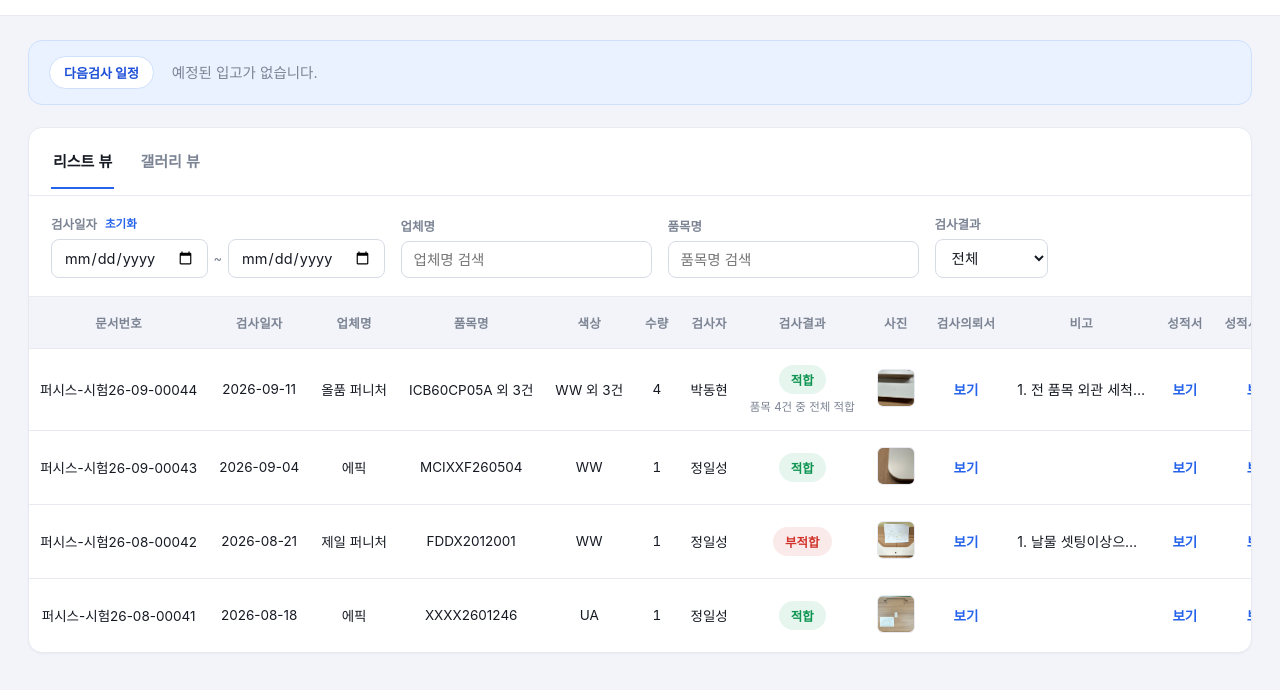
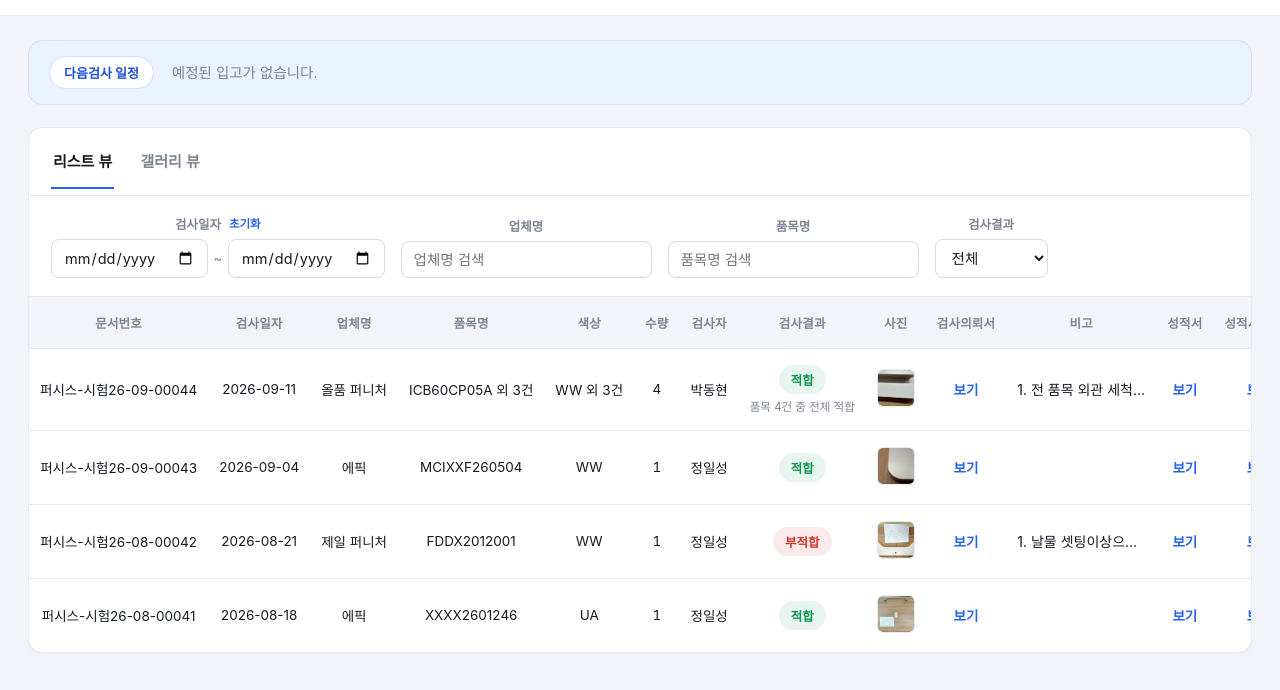
Before and after one commit to ilseongjeong2-ux/inspection-report-webapp, a website: page docs/index.html in a window 1280 px wide. Shown: the part 90-780 px from the top of the page. Drawn offline with Linux system fonts and the light colour scheme.

Commit message:
데이터 갱신 2026-09-16 09:00

```diff
--- a/docs/index.html
+++ b/docs/index.html
@@ -98,7 +98,7 @@
 
   .filter-bar { display: flex; flex-wrap: wrap; gap: 16px; align-items: end; padding: 18px 22px; border-bottom: 1px solid var(--border); }
   .filter-item { display: flex; flex-direction: column; gap: 6px; }
-  .filter-item label { font-size: 12.5px; font-weight: 600; color: var(--text-muted); display: flex; align-items: center; gap: 8px; }
+  .filter-item label { font-size: 12.5px; font-weight: 600; color: var(--text-muted); display: flex; align-items: center; justify-content: center; gap: 8px; }
   .date-range { display: flex; align-items: center; gap: 6px; }
   .date-sep { color: var(--text-muted); font-size: 13px; }
   .link-btn {
```
Also changed, not shown: public/index.html (+1 -1 lines).
